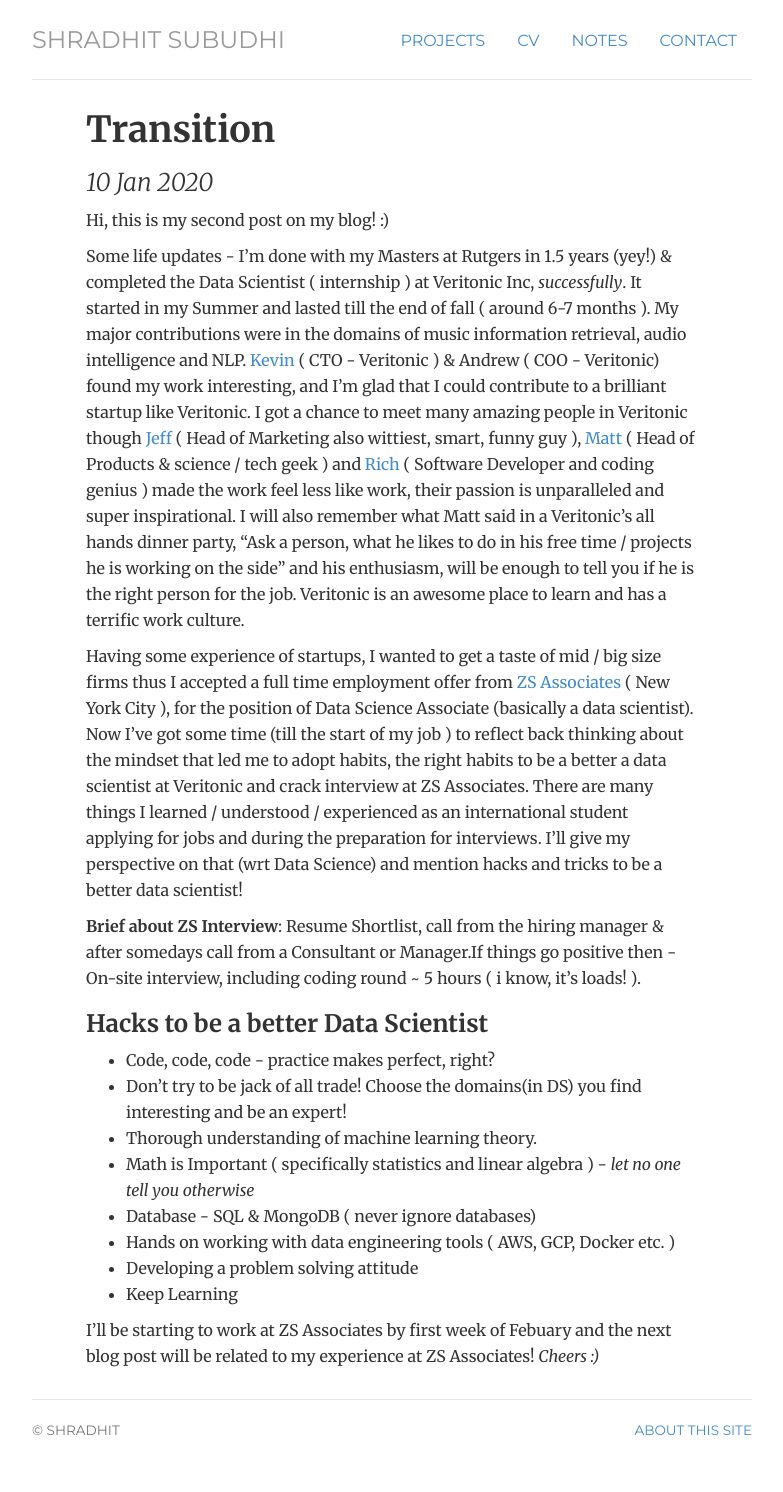
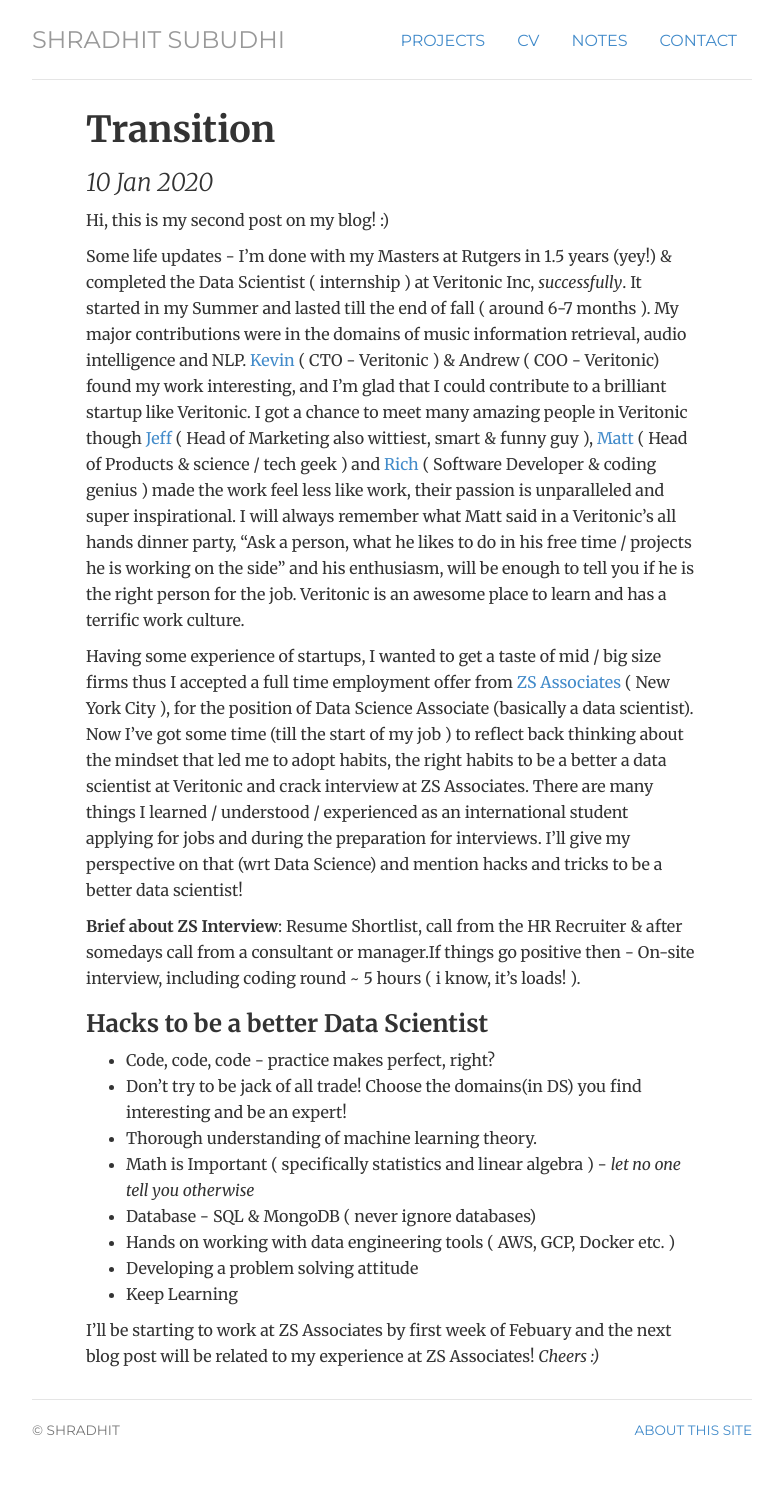
Before and after one commit to shradhit7/shradhit7.github.io, a Jekyll site: the page built from _posts/2020-01-10- Full Time Job.md, in a window 1280 px wide. Shown: the whole page, without its empty margins (248-1031 px from the left). Built offline with Jekyll 4.4.1, drawn with Linux system fonts in a browser that asks for light colours.

Commit message:
Update 2020-01-10- Full Time Job.md

```diff
--- a/_posts/2020-01-10- Full Time Job.md
+++ b/_posts/2020-01-10- Full Time Job.md
@@ -5,12 +5,12 @@
 
 Hi, this is my second post on my blog! :)
 
-Some life updates - I’m done with my Masters at Rutgers in 1.5 years (yey!) & completed the Data Scientist ( internship ) at Veritonic Inc, _successfully_. It started in my Summer and lasted till the end of fall ( around 6-7 months ). My major contributions were in the domains of music information retrieval, audio intelligence and NLP. [Kevin](https://falicon.com/) ( CTO - Veritonic ) & Andrew ( COO - Veritonic) found my work interesting, and I’m glad that I could contribute to a brilliant startup like Veritonic. I got a chance to meet many amazing people in Veritonic though [Jeff](https://www.linkedin.com/in/jeffreyspiro/) ( Head of Marketing also wittiest, smart, funny guy ), [Matt](https://www.mattgagliano.com/) ( Head of Products & science / tech geek ) and [Rich](https://www.richinfante.com/) ( Software Developer and coding genius ) made the work feel less like work, their passion is unparalleled and super inspirational. I will also remember what Matt said in a Veritonic's all hands dinner party, “Ask a person, what he likes to do in his free time / projects he is working on the side” and his enthusiasm, will be enough to tell you if he is the right person for the job. Veritonic is an awesome place to learn and has a terrific work culture.
+Some life updates - I’m done with my Masters at Rutgers in 1.5 years (yey!) & completed the Data Scientist ( internship ) at Veritonic Inc, _successfully_. It started in my Summer and lasted till the end of fall ( around 6-7 months ). My major contributions were in the domains of music information retrieval, audio intelligence and NLP. [Kevin](https://falicon.com/) ( CTO - Veritonic ) & Andrew ( COO - Veritonic) found my work interesting, and I’m glad that I could contribute to a brilliant startup like Veritonic. I got a chance to meet many amazing people in Veritonic though [Jeff](https://www.linkedin.com/in/jeffreyspiro/) ( Head of Marketing also wittiest, smart & funny guy ), [Matt](https://www.mattgagliano.com/) ( Head of Products & science / tech geek ) and [Rich](https://www.richinfante.com/) ( Software Developer & coding genius ) made the work feel less like work, their passion is unparalleled and super inspirational. I will always remember what Matt said in a Veritonic's all hands dinner party, “Ask a person, what he likes to do in his free time / projects he is working on the side” and his enthusiasm, will be enough to tell you if he is the right person for the job. Veritonic is an awesome place to learn and has a terrific work culture.
 
 Having some experience of startups, I wanted to get a taste of mid / big size firms thus I accepted a full time employment offer from [ZS Associates](https://www.zs.com/) ( New York City ), for the position of Data Science Associate (basically a data scientist). Now I’ve got some time (till the start of my job ) to reflect back thinking about the mindset that led me to adopt habits, the right habits to be a better a data scientist at Veritonic and crack interview at ZS Associates. There are many things I learned / understood / experienced as an international student applying for jobs and during the preparation for interviews. I’ll give my perspective on that (wrt Data Science) and mention hacks and tricks to be a better data scientist!
 
 
-**Brief about ZS Interview**: Resume Shortlist, call from the hiring manager & after somedays call from a Consultant or Manager.If things go positive then - On-site interview, including coding round ~ 5 hours ( i know, it's loads! ).
+**Brief about ZS Interview**: Resume Shortlist, call from the HR Recruiter & after somedays call from a consultant or manager.If things go positive then - On-site interview, including coding round ~ 5 hours ( i know, it's loads! ).
 
 
 ### Hacks to be a better Data Scientist
```
